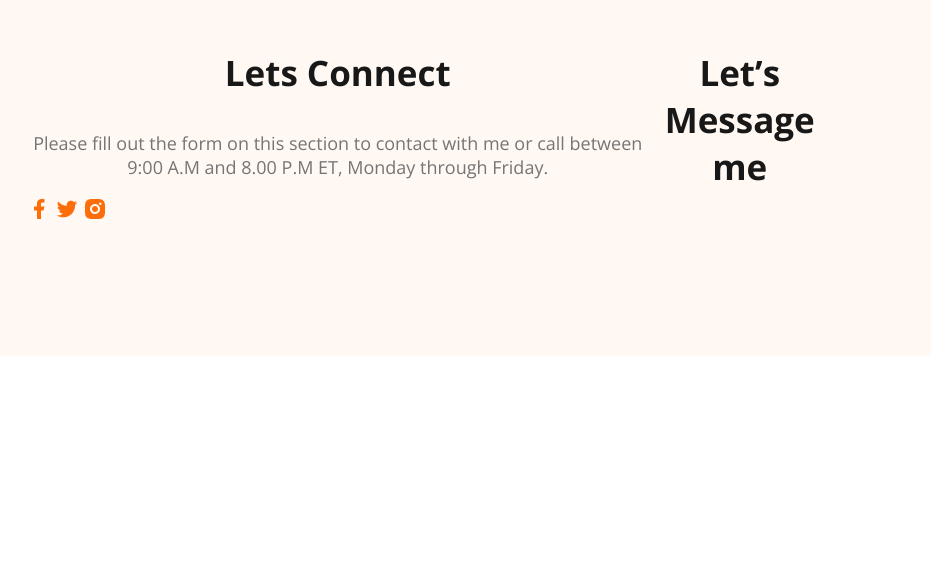
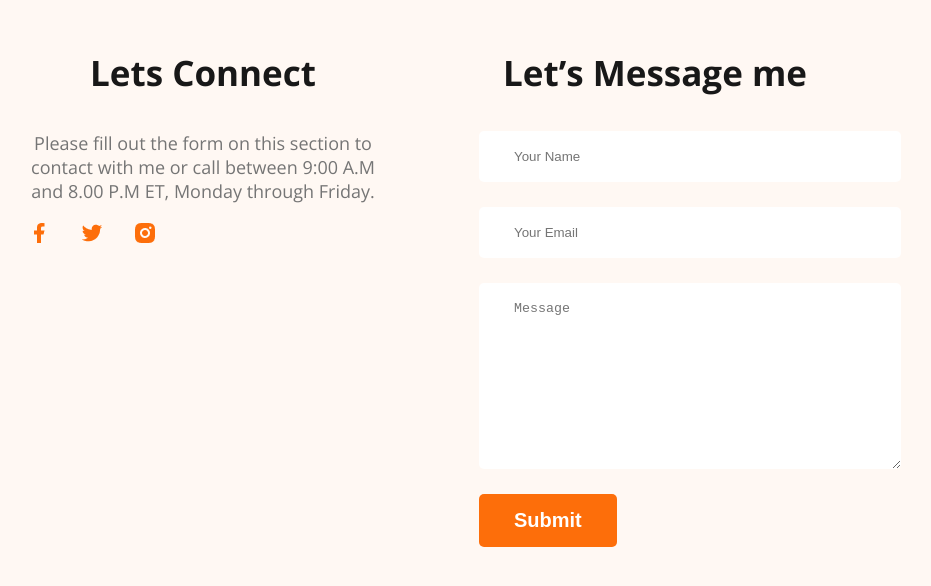
Before and after one commit to AzizunNahar7/web-developer-portfolio, a plain HTML site: page index.html in a window 1280 px wide. Shown: the part 3475-4061 px from the top of the page, without its empty margins (211-1142 px from the left). Before the commit the page ends 3839 px from the top, so only its background shows below. Drawn offline with nearby package versions, Linux system fonts and the light colour scheme.

Commit message:
finished footer section

```diff
--- a/index.html
+++ b/index.html
@@ -159,6 +159,12 @@
         </div>
         <div class="footer-column">
             <h3 class="section-title">Let’s Message me</h3>
+            <form class="contact">
+                <input type="text" placeholder="Your Name">
+                <input type="email" placeholder="Your Email">
+                <textarea name="" id="" rows="10" cols="30">Message</textarea>
+                <input class="btn-primary" type="submit" value="Submit">
+            </form>
         </div>
     </footer>
 </body>
--- a/styles/portfolio.css
+++ b/styles/portfolio.css
@@ -219,7 +219,27 @@ main section{
 
 footer{
   display: flex;
+  gap: 100px;
   background: #FFF8F3;
   padding: 130px 230px;
   margin-top: 130px;
+  }
+
+.footer-column{
+  width: 50%;
 }
+
+.social-links a{
+  margin-right: 25px;
+}
+
+.contact input[type="text"],.contact input[type="email"],textarea{
+  display: block;
+  margin-bottom: 25px;
+  padding: 18px 35px;
+  color: #757575;
+  border-radius: 5px;
+  background: #FFF;
+  border: 0px;
+  width: 100%;
+}
```
